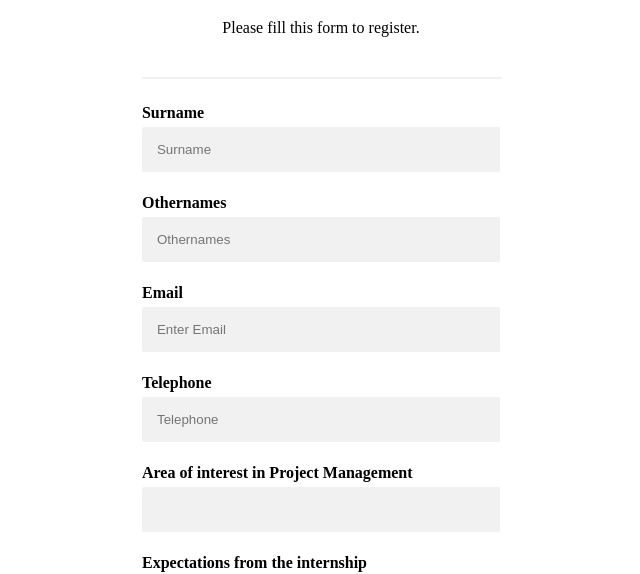
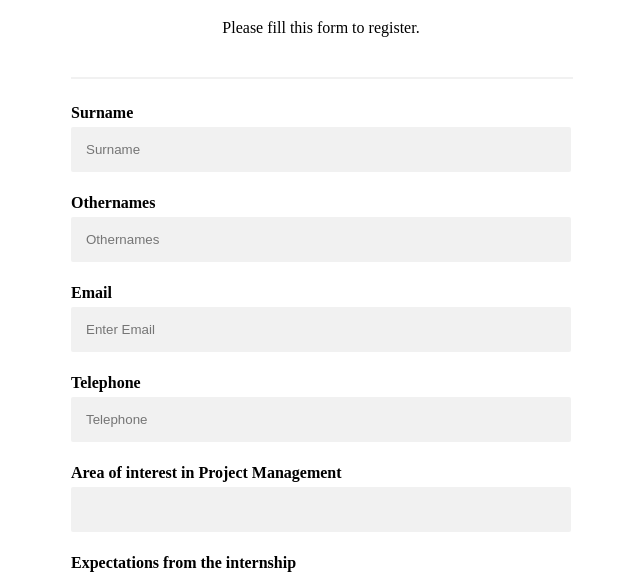
Before and after one commit to emmanuelnwoye/ArimojConsult, a plain HTML site: page index.html in a window 1280 px wide. Shown: the part 221-795 px from the top of the page, without its empty margins (319-959 px from the left). Drawn offline with Linux system fonts and the light colour scheme.

Commit message:
Add files via upload

```diff
--- a/styles.css
+++ b/styles.css
@@ -13,7 +13,7 @@ body{
 
 .container{
     display: flex;
-    width: 50%;
+    width: 550px;
     align-items: center;
     flex-direction: column;
     justify-content: center;
@@ -21,7 +21,7 @@ body{
 }
 
 input[type=text], input[type=Email], textarea{
-    width: 100%;
+    width: 500px;
     padding: 15px;
     margin: 5px 0 22px 0;
     display: inline-block;
```
